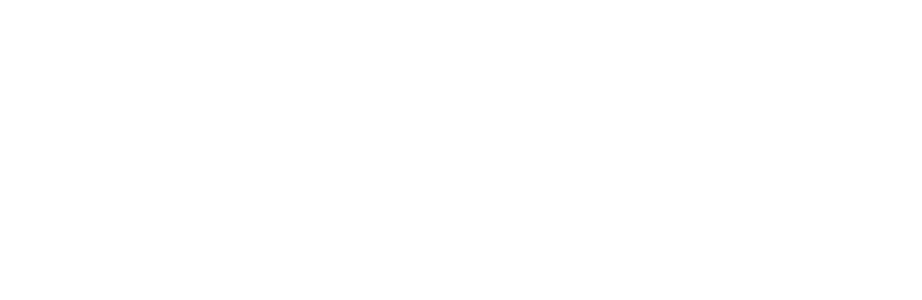
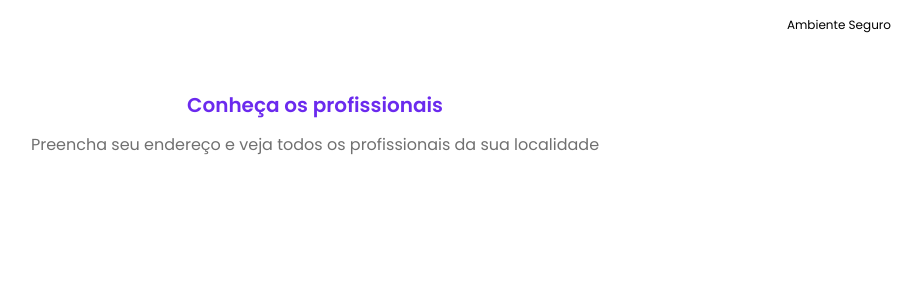
Before and after one commit to vitorhonna/treinaweb-multistack, a Next.js app in the folder ediaristas/: page / in a window 1280 px wide. Shown: the top 300 px of the page, without its empty margins (325-1247 px from the left). Built offline with nearby package versions, Linux system fonts and the light colour scheme.

Commit message:
Create styled components and config custom theme

```diff
--- a/ediaristas/src/pages/_app.tsx
+++ b/ediaristas/src/pages/_app.tsx
@@ -1,8 +1,28 @@
 import '@styles/globals.css'
 import type { AppProps } from 'next/app'
+import { ThemeProvider } from '@mui/material'
+import theme from 'ui/themes/theme'
+import Head from 'next/head'
+
 
 function MyApp({ Component, pageProps }: AppProps) {
-  return <Component {...pageProps} />
+  return (
+    <>
+      <Head>
+        <title>e-diaristas</title>
+        <link rel="preconnect" href="https://fonts.googleapis.com" />
+        <link rel="preconnect" href="https://fonts.gstatic.com" crossOrigin="" />
+        {/* eslint-disable @next/next/no-page-custom-font */}
+        <link href="https://fonts.googleapis.com/css2?family=Poppins:ital,wght@0,100;0,200;0,300;0,400;0,500;0,600;0,700;0,800;0,900;1,100;1,200;1,300;1,400;1,500;1,600;1,700;1,800;1,900&display=swap" rel="stylesheet" />
+        {/* eslint-disable @next/next/no-css-tags */}
+        <link href="/fonts/tw-icons/css/treinaweb-icons.css" rel="stylesheet" />
+      </Head>
+
+      <ThemeProvider theme={theme}>
+        <Component {...pageProps} />
+      </ThemeProvider>
+    </>
+  )
 }
 
 export default MyApp
--- a/ediaristas/src/pages/index.tsx
+++ b/ediaristas/src/pages/index.tsx
@@ -1,8 +1,15 @@
 import type { NextPage } from 'next'
+import SafeEnvironment from 'ui/components/feedback/SafeEnvironment/SafeEnvironment'
+import PageTitle from 'ui/components/data-display/PageTitle/PageTitle'
 
 const Home: NextPage = () => {
   return (
     <div>
+      <SafeEnvironment />
+      <PageTitle
+        title={'Conheça os profissionais'}
+        subtitle={'Preencha seu endereço e veja todos os profissionais da sua localidade'}
+      />
 
     </div>
   )
--- /dev/null
+++ b/ediaristas/src/ui/components/data-display/PageTitle/PageTitle.style.tsx
@@ -0,0 +1,28 @@
+import { styled } from '@mui/material/styles'
+
+export const PageTitleContainer = styled('div')`
+    margin: ${({ theme }) => theme.spacing(5)} 0;
+    text-align: center;
+`
+
+export const PageTitleStyled = styled('h2')`
+    margin: 0;
+    color: ${({ theme }) => theme.palette.primary.main};
+    font-size: ${({ theme }) => theme.typography.h6.fontSize};
+    font-weight: 600;
+
+    ${({ theme }) => theme.breakpoints.down('md')}{
+        font-size: ${({ theme }) => theme.typography.body1.fontSize};
+    }
+`
+
+export const PageSubtitleStyled = styled('h3')`
+    margin: ${({ theme }) => theme.spacing(1.5)} 0;
+    color: ${({ theme }) => theme.palette.text.primary};
+    font-size: ${({ theme }) => theme.typography.body1.fontSize};
+    font-weight: normal;
+
+    ${({ theme }) => theme.breakpoints.down('md')}{
+        font-size: ${({ theme }) => theme.typography.body2.fontSize};
+    }
+`
--- /dev/null
+++ b/ediaristas/src/ui/components/data-display/PageTitle/PageTitle.tsx
@@ -0,0 +1,26 @@
+import React from 'react'
+import { PageTitleContainer, PageTitleStyled, PageSubtitleStyled } from './PageTitle.style'
+
+interface PageTitleProps {
+    title: string,
+    subtitle: string
+}
+
+const PageTitle: React.FC<PageTitleProps> = (props) => {
+
+    return (
+        <PageTitleContainer>
+
+            <PageTitleStyled>
+                {props.title}
+            </PageTitleStyled>
+
+            <PageSubtitleStyled>
+                {props.subtitle}
+            </PageSubtitleStyled>
+
+        </PageTitleContainer>
+    )
+}
+
+export default PageTitle;
--- /dev/null
+++ b/ediaristas/src/ui/components/feedback/SafeEnvironment/SafeEnvironment.style.tsx
@@ -0,0 +1,7 @@
+import { styled } from '@mui/material/styles'
+
+export const SafeEnvironmentContainer = styled('div')`
+    text-align: right;
+    padding: 16px 0;
+    font-size: 12px;
+`
--- /dev/null
+++ b/ediaristas/src/ui/components/feedback/SafeEnvironment/SafeEnvironment.tsx
@@ -0,0 +1,16 @@
+import React from 'react'
+import { SafeEnvironmentContainer } from './SafeEnvironment.style'
+import { Container } from '@mui/material'
+
+const SafeEnvironment = () => {
+
+    return (
+        <SafeEnvironmentContainer>
+            <Container>
+                Ambiente Seguro
+            </Container>
+        </SafeEnvironmentContainer>
+    )
+}
+
+export default SafeEnvironment
--- a/ediaristas/src/ui/styles/globals.css
+++ b/ediaristas/src/ui/styles/globals.css
@@ -1,16 +1,6 @@
 html,
 body {
-  padding: 0;
-  margin: 0;
-  font-family: -apple-system, BlinkMacSystemFont, Segoe UI, Roboto, Oxygen,
-    Ubuntu, Cantarell, Fira Sans, Droid Sans, Helvetica Neue, sans-serif;
+    padding: 0;
+    margin: 0;
+    font-family: Poppins, sans-serif;
 }
-
-a {
-  color: inherit;
-  text-decoration: none;
-}
-
-* {
-  box-sizing: border-box;
-}
--- /dev/null
+++ b/ediaristas/src/ui/themes/theme.ts
@@ -0,0 +1,70 @@
+import { createTheme } from '@mui/material/styles'
+
+const theme = createTheme(
+    {
+        palette: {
+            primary: {
+                light: '#9661ff',
+                main: '#6B2AEE',
+                dark: '#581ECD',
+            },
+            secondary: {
+                light: '#2bfff2',
+                main: '#02E7D9',
+                dark: '#1dd6cb',
+            },
+            text: {
+                primary: '#707070',
+                secondary: '#9B9B9B',
+            },
+            error: {
+                main: '#FC3C00',
+            },
+            warning: {
+                main: '#FCA600',
+            },
+            success: {
+                main: '#00D34D',
+            },
+            grey: {
+                50: '#FAFAFA',
+                100: '#F0F0F0',
+                200: '#D7D9DD',
+                300: '#C4C4C4',
+                400: '#9B9B9B',
+            },
+        },
+        typography: {
+            fontFamily: 'Poppins',
+        },
+        shape: {
+            borderRadius: '3px',
+        },
+        components: {
+            MuiButton: {
+                styleOverrides: {
+                    root: {
+                        textTransform: 'none',
+                    },
+                },
+                variants: [
+                    {
+                        props: { variant: 'contained', color: 'secondary' },
+                        style: {
+                            color: 'white',
+                        },
+                    },
+                ],
+            },
+            MuiPaper: {
+                styleOverrides: {
+                    root: {
+                        boxShadow: '0px 0px 39px rgba(0, 0, 0, 0.05)',
+                    },
+                },
+            },
+        },
+    }
+)
+
+export default theme
```
